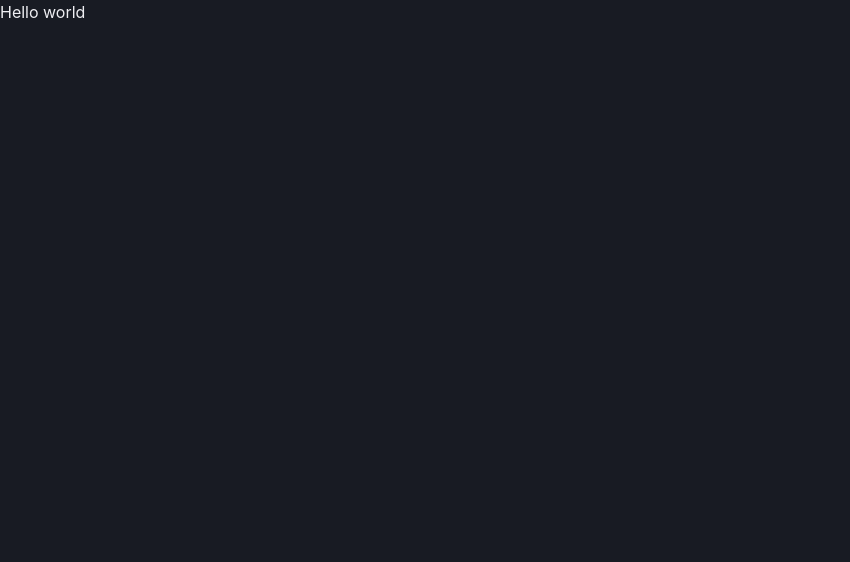
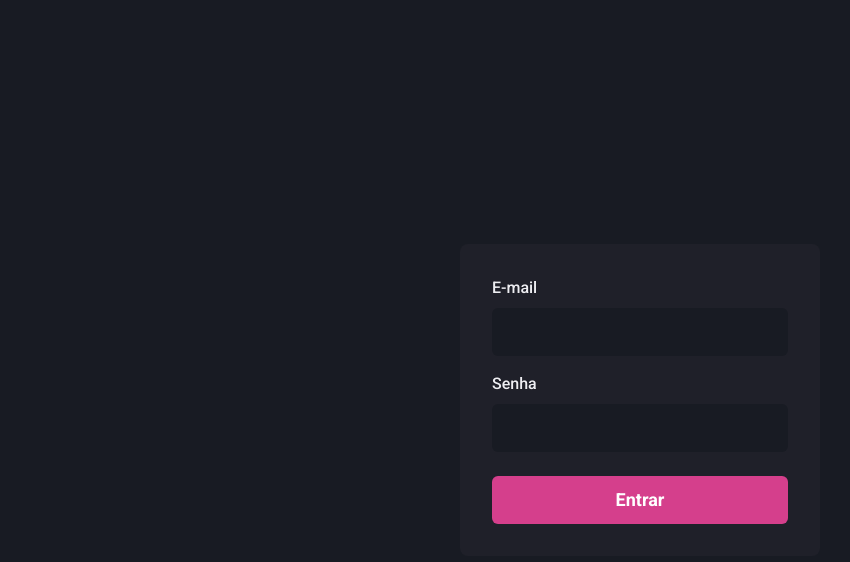
Before and after one commit to viniciusrosadev/dashgo, a Next.js app: page / in a window 1280 px wide. Shown: the top 562 px of the page, without its empty margins (0-850 px from the left). Built offline with nearby package versions, Linux system fonts and the light colour scheme.

Commit message:
SignIn and Header

```diff
--- a/package.json
+++ b/package.json
@@ -16,7 +16,8 @@
     "framer-motion": "^4.1.17",
     "next": "11.0.0",
     "react": "17.0.2",
-    "react-dom": "17.0.2"
+    "react-dom": "17.0.2",
+    "react-icons": "^4.2.0"
   },
   "devDependencies": {
     "@types/node": "^15.12.4",
--- /dev/null
+++ b/src/components/Form/Input.tsx
@@ -0,0 +1,21 @@
+import { FormControl, FormLabel, Input as ChakraInput, InputProps as ChakraInputProps } from '@chakra-ui/react'
+
+interface InputProps extends ChakraInputProps {
+    name: string;
+    label?: string;
+}
+
+export function Input({ name, label, ...rest }: InputProps) {
+    return (
+        <FormControl>
+            {!!label && <FormLabel htmlFor={name}>{label}</FormLabel>}
+
+            <ChakraInput name={name} id={name} focusBorderColor="pink.500" bgColor="gray.900" variant="filled" _hover={{
+                bgColor: 'gray.900'
+            }}
+                size="lg"
+                {...rest}
+            />
+        </FormControl>
+    )
+}
--- /dev/null
+++ b/src/pages/_document.tsx
@@ -0,0 +1,18 @@
+import Document, { Head, Html, Main, NextScript } from 'next/document'
+
+export default class MyDocument extends Document {
+    render () {
+        return (
+            <Html>
+                <Head>
+                <link rel="preconnect" href="https://fonts.gstatic.com" />
+                <link href="https://fonts.googleapis.com/css2?family=Roboto:wght@400;500;700&display=swap" rel="stylesheet" />
+                </Head>
+                <body>
+                    <Main />
+                    <NextScript />
+                </body>
+            </Html>
+        )
+    }
+}
--- a/src/pages/index.tsx
+++ b/src/pages/index.tsx
@@ -1,6 +1,17 @@
+import { Flex, Button, Stack } from "@chakra-ui/react"
+import { Input } from "../components/Form/Input"
 
-export default function Home() {
+export default function SignIn() {
   return (
-    <h1>Hello world</h1>
+    <Flex w="100vw" h="100vh" align="center" justify="center">
+      <Flex as="form" width="100%" maxWidth={360} bg="gray.800" p="8" borderRadius={8} flexDir="column">
+
+        <Stack spacing="4">
+          <Input name="email" type="email" label="E-mail" />
+          <Input name="password" type="password" label="Senha" />
+        </Stack>
+        <Button type="submit" mt="6" colorScheme="pink" size="lg">Entrar</Button>
+      </Flex>
+    </Flex>
   )
 }
--- a/src/styles/theme.ts
+++ b/src/styles/theme.ts
@@ -15,6 +15,10 @@ export const theme = extendTheme({
       "50": "#EEEEF2",
     },
   },
+  fonts: {
+    heading: 'Roboto',
+    body: 'Roboto'
+  },
   styles: {
     global: {
       body: {
```
Also changed, not shown: src/components/Header.tsx (added, +21 -0 lines), src/pages/dashboard.tsx (added, +7 -0 lines), 1 other file (tests, documents, lock files or other folders).
